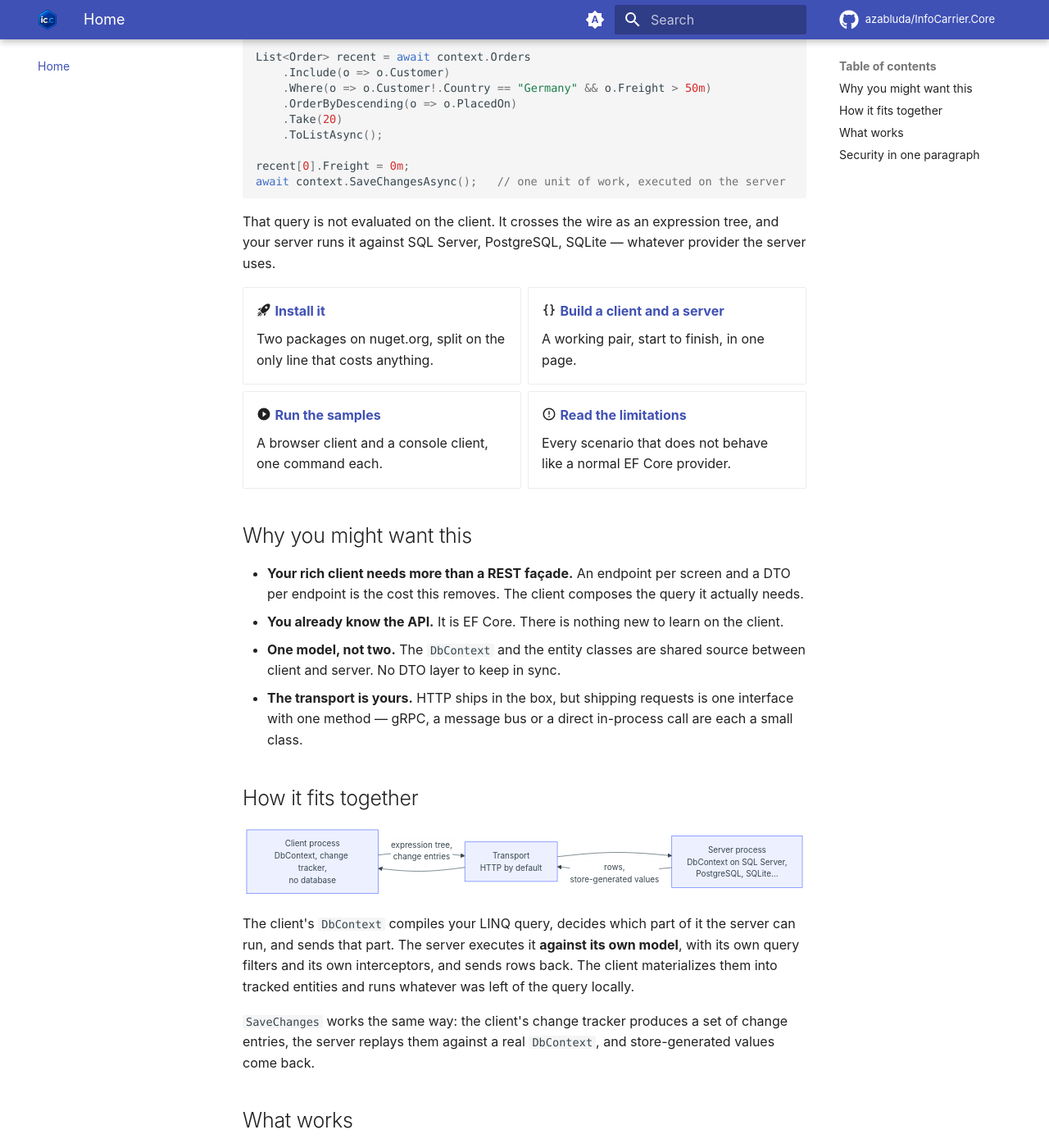
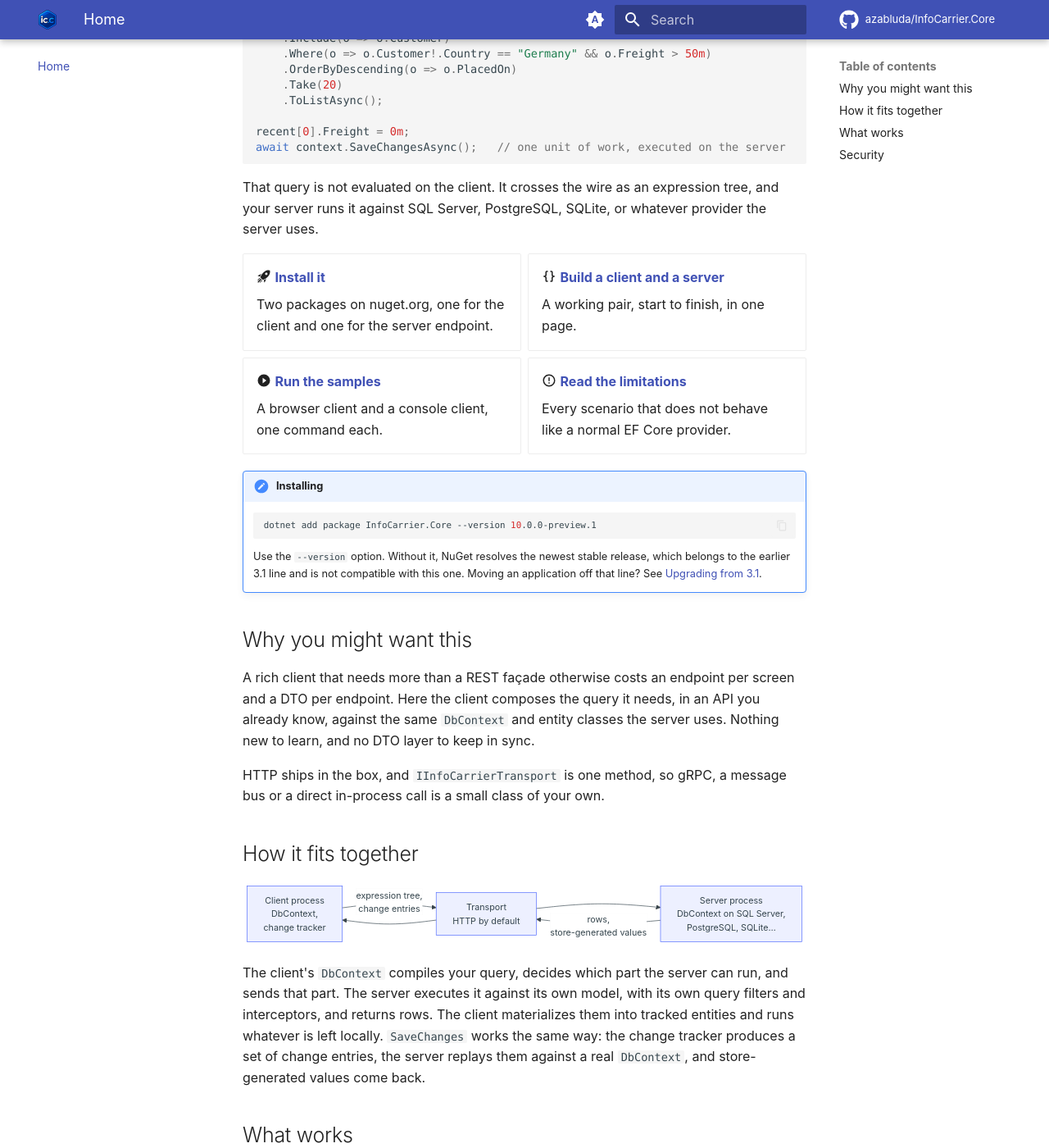
Before and after one commit to azabluda/InfoCarrier.Core, an MkDocs documentation site: the page built from website/docs/index.md, in a window 1280 px wide and 1400 px high, scrolled down 421 px. Shown: the whole window at 82% size. Built offline with MkDocs 1.6.1 and Material for MkDocs 9.7.7, drawn with Linux system fonts in a browser that asks for light colours; comment, search, counter and statistics services are not loaded; some of the changed text lies outside the part shown.

Commit message:
Docs D5a: the site index and the limitations page, and a ruler that measures prose
index.md 538 prose words to 467, limitations.md 762 to 599. Both are now free of
em dashes (9 and 12), and index.md carries 4 bold spans instead of 14 while
limitations.md carries none instead of 16.

What changed on the index beyond length:

- "Why you might want this" was four bullets, each a bold mini-heading and a
  colon. It is two paragraphs.
- The preview warning box named gRPC and streaming as things still to come. It
  is now one note about resolving the version, which is a real trap: an
  unversioned install gets an incompatible package.
- "Security in one paragraph" restated the security page in ninety words. Now
  three sentences and a link.
- The mermaid client node said "no database" a third time. The contrast is
  already carried by the server node.

On the limitations page, the "Still to come" section is gone. One true entry
replaces it, in the table of consequences: a query result arrives in one
response, so page a large one. That is a limitation, not a plan.

eng/doc-words.py is new, because wc -w was the wrong ruler: it counts fenced
code, mermaid and the URL inside every link, so limitations.md measures 920
under wc -w and 599 in prose. The script drops all of that and holds the same
budgets as docs/doc-style.md, with --budget as a gate. The one documented
exception is index.md at 500, which carries four navigation cards and the
install note that no other page has.

mkdocs build --strict: passes.

Co-Authored-By: Claude Opus 5 <noreply@anthropic.com>

````diff
--- a/website/docs/index.md
+++ b/website/docs/index.md
@@ -1,15 +1,13 @@
 # InfoCarrier.Core
 
-**Use the full power of Entity Framework Core in a client application that has no database.**
-
-InfoCarrier.Core is an Entity Framework Core provider you put on the *client* side of a multi-tier
-application. Your client gets a real `DbContext` — LINQ, change tracking, the identity map,
-navigation fix-up, lazy loading, transactions — with no connection string and no database driver.
-Queries and units of work travel to your application server and run there against the real
-database.
+InfoCarrier.Core is an Entity Framework Core provider for the client side of a multi-tier
+application. Your client gets a real `DbContext` with LINQ, change tracking, the identity map,
+navigation fix-up, lazy loading and transactions, but no connection string and no database driver.
+Queries and units of work travel to your application server, which executes them with an ordinary
+EF Core provider.
 
 ```csharp
-// A WPF, Blazor WebAssembly, MAUI or console app. There is no database in this process.
+// A WPF, Blazor WebAssembly, MAUI or console app.
 await using var context = new ShopContext(options);
 
 List<Order> recent = await context.Orders
@@ -24,13 +22,13 @@ await context.SaveChangesAsync();   // one unit of work, executed on the server
 ```
 
 That query is not evaluated on the client. It crosses the wire as an expression tree, and your
-server runs it against SQL Server, PostgreSQL, SQLite — whatever provider the server uses.
+server runs it against SQL Server, PostgreSQL, SQLite, or whatever provider the server uses.
 
 <div class="grid cards" markdown>
 
 -   :material-rocket-launch: **[Install it](getting-started/installation.md)**
 
-    Two packages on nuget.org, split on the only line that costs anything.
+    Two packages on nuget.org, one for the client and one for the server endpoint.
 
 -   :material-code-braces: **[Build a client and a server](getting-started/first-app.md)**
 
@@ -46,72 +44,60 @@ server runs it against SQL Server, PostgreSQL, SQLite — whatever provider the
 
 </div>
 
+!!! note "Installing"
+
+    ```sh
+    dotnet add package InfoCarrier.Core --version 10.0.0-preview.1
+    ```
+
+    Use the `--version` option. Without it, NuGet resolves the newest stable release, which belongs
+    to the earlier 3.1 line and is not compatible with this one. Moving an application off that
+    line? See [Upgrading from 3.1](getting-started/upgrading-from-3-1.md).
+
 ## Why you might want this
 
-- **Your rich client needs more than a REST façade.** An endpoint per screen and a DTO per
-  endpoint is the cost this removes. The client composes the query it actually needs.
-- **You already know the API.** It is EF Core. There is nothing new to learn on the client.
-- **One model, not two.** The `DbContext` and the entity classes are shared source between client
-  and server. No DTO layer to keep in sync.
-- **The transport is yours.** HTTP ships in the box, but shipping requests is one interface with
-  one method — gRPC, a message bus or a direct in-process call are each a small class.
+A rich client that needs more than a REST façade otherwise costs an endpoint per screen and a DTO
+per endpoint. Here the client composes the query it needs, in an API you already know, against the
+same `DbContext` and entity classes the server uses. Nothing new to learn, and no DTO layer to keep
+in sync.
+
+HTTP ships in the box, and `IInfoCarrierTransport` is one method, so gRPC, a message bus or a
+direct in-process call is a small class of your own.
 
 ## How it fits together
 
 ```mermaid
 graph LR
-    A["Client process<br/>DbContext, change tracker,<br/>no database"] -->|"expression tree,<br/>change entries"| B["Transport<br/>HTTP by default"]
+    A["Client process<br/>DbContext,<br/>change tracker"] -->|"expression tree,<br/>change entries"| B["Transport<br/>HTTP by default"]
     B --> C["Server process<br/>DbContext on SQL Server,<br/>PostgreSQL, SQLite…"]
     C -->|"rows,<br/>store-generated values"| B
     B --> A
 ```
 
-The client's `DbContext` compiles your LINQ query, decides which part of it the server can run, and
-sends that part. The server executes it **against its own model**, with its own query filters and
-its own interceptors, and sends rows back. The client materializes them into tracked entities and
-runs whatever was left of the query locally.
-
-`SaveChanges` works the same way: the client's change tracker produces a set of change entries, the
+The client's `DbContext` compiles your query, decides which part the server can run, and sends that
+part. The server executes it against its own model, with its own query filters and interceptors,
+and returns rows. The client materializes them into tracked entities and runs whatever is left
+locally. `SaveChanges` works the same way: the change tracker produces a set of change entries, the
 server replays them against a real `DbContext`, and store-generated values come back.
 
 ## What works
 
-Queries, the client/server split of a projection, `SaveChanges` including many-to-many graphs,
-lazy loading, explicit loading, transactions with savepoints, `ExecuteUpdate`/`ExecuteDelete`,
+Queries, the client/server split of a projection, `SaveChanges` including many-to-many graphs, lazy
+loading, explicit loading, transactions with savepoints, `ExecuteUpdate` and `ExecuteDelete`,
 complex types, JSON-mapped collections, spatial types and compiled models.
 
-The provider is judged by Microsoft's own Entity Framework Core specification suite — the same
-suite EF Core's SQL Server, SQLite and InMemory providers run:
+The provider runs Microsoft's own EF Core specification suite, the same suite the SQL Server,
+SQLite and InMemory providers run:
 
 ```
 Total tests: 22658, Passed: 22472, Failed: 9, Skipped: 177
 ```
 
-The nine are known, and every one of them is written up on the
-[limitations](limitations.md) page in terms of the code that triggers it.
+Every one of the nine is written up on the [limitations](limitations.md) page in terms of the code
+that triggers it.
 
-!!! warning "This is a preview"
+## Security
 
-    ```bash
-    dotnet add package InfoCarrier.Core --version 10.0.0-preview.1
-    ```
-
-    **Name the version.** `InfoCarrier.Core` has been on nuget.org since **1.0**, and an
-    unversioned install resolves to its newest *stable* release — `3.1.1`, built for EF Core 3.1 —
-    rather than to this one. See [Installation](getting-started/installation.md).
-
-    **Coming from `3.1`?** This is a rewrite and it is not backward compatible — your model
-    carries over, the wiring around it does not. See
-    [Upgrading from 3.1](getting-started/upgrading-from-3-1.md).
-
-    A gRPC binding and streaming results as `IAsyncEnumerable` are still to come, and both may
-    change the transport interface.
-
-## Security in one paragraph
-
-Your server executes an expression tree that arrived over the network. That is the product, and it
-is bounded deliberately: a default-deny allowlist over node kinds, types and methods, no assembly
-loaded to satisfy a payload, blocked reflection entry points, and a size bound on what will be
-deserialized. **Authentication and authorization are not in scope and remain yours** — authenticate
-the transport, and use query filters on the server's model to decide what a caller may see. The
-[security page](security.md) is the longer version.
+Your server executes an expression tree that arrived over the network, bounded by a default-deny
+allowlist over node kinds, types and methods. Authentication and authorization are not in scope and
+remain yours. The [security page](security.md) has the detail.
````
Also changed, not shown: docs/doc-style.md (+11 -5 lines), src/InfoCarrier.Core/PACKAGE.md (+5 -7 lines), website/docs/limitations.md (+36 -62 lines), 1 other file.
